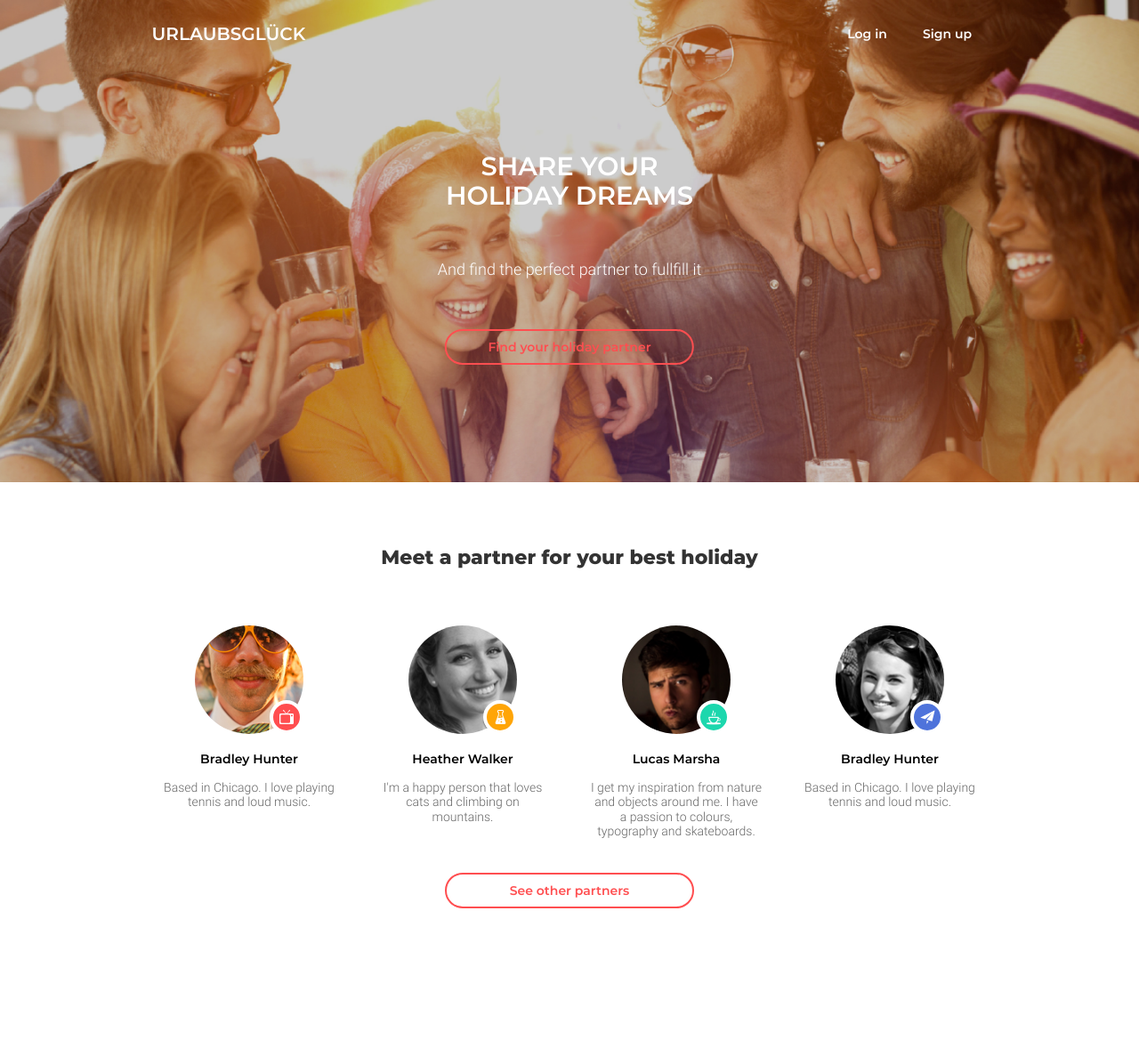
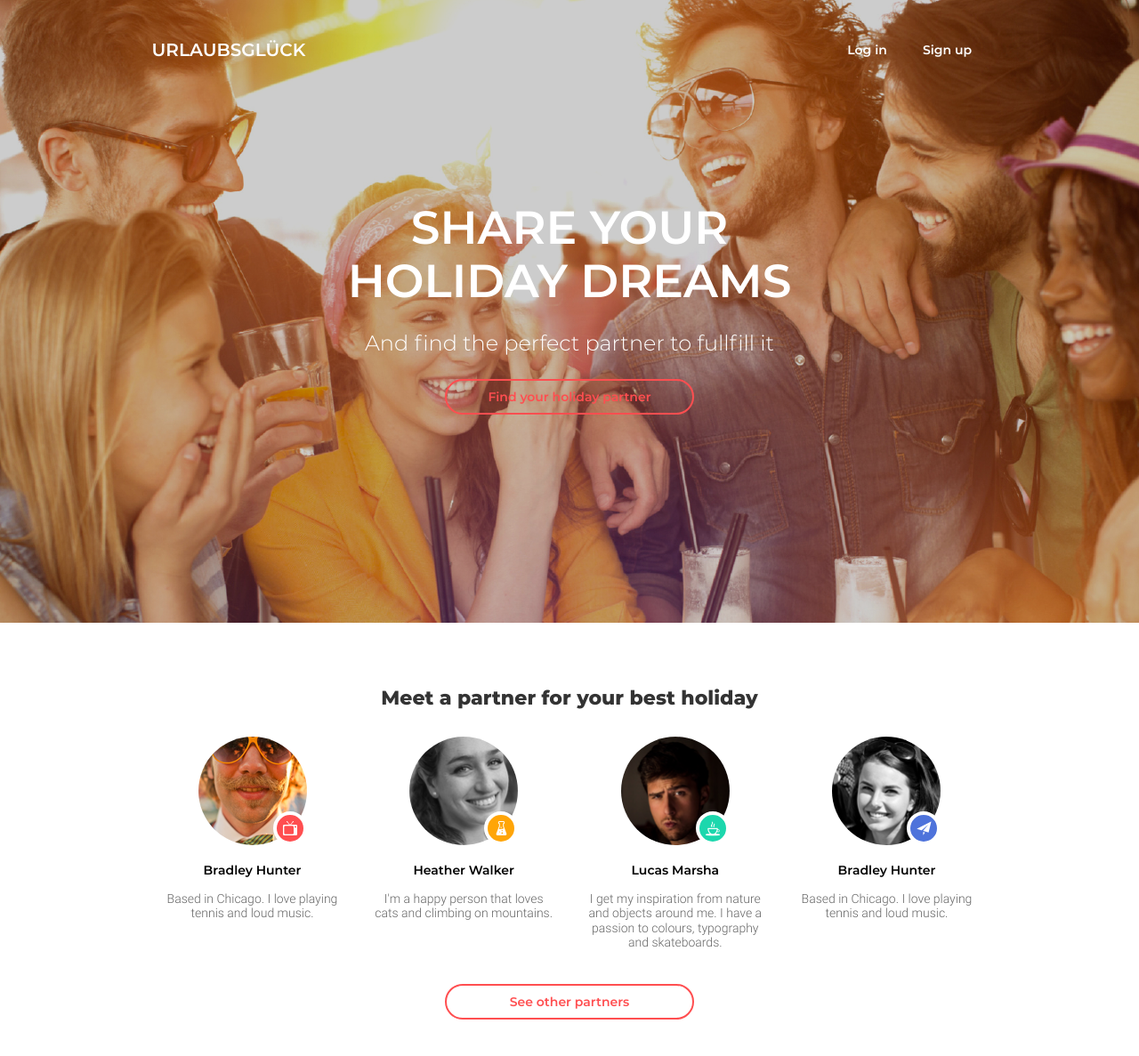
Before and after one commit to YuliaNikolaeva/goit-fe-course, a web app: file html-css/module-08/index.html in a window 1280 px wide. Shown: the whole page at 89% size. Before the commit the page ends 1021 px from the top, so only its background shows below. Run offline with its HTML, style and script files only (its server is not run), Linux system fonts and the light colour scheme; some libraries are stand-ins or nearby versions.

Commit message:
fix media code

```diff
--- a/html-css/module-08/css/slyle.css
+++ b/html-css/module-08/css/slyle.css
@@ -2,8 +2,7 @@
     margin: 0;
     padding: 0;
     border: 0;
-    outline: none;
-    font-family: 'Montserrat';
+    font-family: 'Montserrat', sans-serif ;
 }
 
 .visually-hidden:not(:focus):not(:active), input[type="checkbox"].visually-hidden, input[type="radio"].visually-hidden {
@@ -29,18 +28,18 @@
 
 .text-screen,
 .about-partner {
-    font-family: 'Roboto';
+    font-family: 'Roboto', sans-serif;
 }
 
 /* red */
-.see-partners-button {
+.see-partners-button,
+.find-partner-button {
     color: rgba(255, 78, 80, 255);
 }
 
 /* black */
-.lead-box-partner {
+.lead-list-partner {
     color: rgba(51, 51, 51, 255);
-    padding-bottom: 14px;
 }
 
 /* gray */
@@ -49,26 +48,34 @@
 }
 
 /* white */
-
-.text-box-screen {
+.text-box-screen,
+.logo a,
+.text-box-slide,
+.authorization,
+.registration,
+.see-partners-button:hover,
+.find-partner-button:hover  {
     color: rgba(255, 255, 255, 1);
 }
 
 /* Header  */
 
-.head-section {
+.wrapper-slide {
     height: 542px;
-    padding-bottom: 68px;
+    background-image: url(../img/cover/main-cover.png);
+    background-color: rgba(0, 0, 0, 1);
+    background-repeat: no-repeat;
+    background-size: cover;
+    background-position: center;
 }
 
-.wrapper-header {
+.header {
     display: flex;
     flex-direction: column-reverse;
     justify-content: space-between;
     height: 171px;
-    padding-top: 33px;
-    position: relative;
-    z-index: 2;
+    padding: 21px 0 38px 0;
+    margin: auto;
 }
 
 .logo {
@@ -81,7 +88,6 @@
 
 .logo a {
     text-decoration: none;
-    color: rgba(255, 255, 255, 1);
 }
 
 .box-log-in {
@@ -92,7 +98,6 @@
 
 .authorization,
 .registration {
-    color: rgba(255, 255, 255, 255);
     font-size: 14px;
     font-weight: 600;
     height: 36px;
@@ -107,52 +112,31 @@
     border: 2px solid rgba(255, 255, 255, 255);
 }
 
-/* Screen */
+/* Slide */
 
-.box-screen {
-    height: 542px;
-    width: 100%;
-    position: absolute;
-    top: 0;
-}
-
-.image-screen {
-    background-image: url(../img/cover/main-cover.png);
-    background-color: rgba(0, 0, 0, 1);
-    width: 100%;
-    height: 100%;
-    background-repeat: no-repeat;
-    background-size: cover;
-    background-position: center;
-}
-
-.text-box-screen {
+.text-box-slide {
     width: auto;
     display: flex;
     flex-direction: column;
     align-items: center;
     justify-content: space-between;
     height: 173px;
-    position: absolute;
-    top: 230px;
-    left: 50%;
-    transform: translateX(-50%);
     text-align: center;
 }
 
-.lead-screen {
+.lead-slide {
     text-transform: uppercase;
-    font-size: 29px;
+    font-size: 30px;
     font-weight: 600;
 }
 
-.text-screen {
+.text-slide {
     width: 217px;
     font-size: 18px;
     font-weight: 300;
 }
 
-.button-find-partner,
+.find-partner-button,
 .see-partners-button {
     width: 280px;
     height: 40px;
@@ -162,30 +146,26 @@
     background-color: transparent;
     font-size: 14px;
     font-weight: 600;
-    color: rgba(255, 78, 80, 1);
 }
 
 .see-partners-button:hover,
-.button-find-partner:hover {
+.find-partner-button:hover {
     background-color: rgba(255, 78, 80, 255);
-    color: rgba(255, 255, 255, 1);
 }
 
 /* Partner */
 
 .wrapper-partner {
     text-align: center;
-    padding-bottom: 55px;
+    padding: 68px 0 55px 0;
 }
 
-.lead-box-partner {
+.lead-list-partner {
     font-size: 22px;
-    width: 278px;
-    margin: 0 auto;
-    text-align: center;
+    padding-bottom: 14px;
 }
 
-.box-partner {
+.list-partner {
     list-style: none;
     width: 194px;
     padding-bottom: 29px;
@@ -201,17 +181,19 @@
 
 .item-partner {
     text-align: center;
+    width: 201px;
+    margin-bottom: 26px;
 }
 
-.item-partner:not(:last-child) {
-    margin-bottom: 26px;
+.item-partner:last-child {
+    margin-bottom: 0px;
 }
 
 .box-photo-partner {
     position: relative;
     width: 122px;
     padding-bottom: 20px;
-    margin: 0 auto;
+    margin: auto;
 }
 
 .icon {
@@ -260,43 +242,44 @@
 /*--- MEDIA ---*/
 
 @media (min-width: 700px) {
-    .head-section {
-        padding-bottom: 72px;
+    .wrapper-slide {
+        height: 700px;
     }
 
-    .wrapper-header {
-        width: 669px;
+    .header {
+        padding: 38px 0 152px 0;
         flex-direction: row;
         height: auto;
-        padding-top: 38px;
-        margin: 0 auto;
+        width: 669px;
     }
 
-    .text-box-screen {
-        top: 170px;
+    .text-box-slide {
         height: 240px;
     }
 
-    .text-screen {
+    .lead-slide {
+        font-size: 52px;
+    }
+
+    .text-slide {
+        font-size: 24px;
         width: auto;
     }
 
-    .lead-box-partner {
-        width: auto;
+    .wrapper-partner {
+        padding: 72px 0 41px 0;
+    }
+
+    .lead-list-partner {
         padding-bottom: 31px;
     }
 
-    .box-partner {
+    .list-partner {
+        width: 458px;
         display: flex;
+        flex-wrap: wrap;
         justify-content: space-between;
-        flex-wrap: wrap;
-        width: 458px;
-        height: 493px;
         padding-bottom: 39px;
-    }
-
-    .item-partner {
-        width: 194px;
     }
 
     .item-partner:nth-last-child(-n+2) {
@@ -305,18 +288,16 @@
 }
 
 @media (min-width: 1200px) {
-    .wrapper-header {
+    .header {
         width: 939px;
-        padding-top: 20px;
     }
 
-    .box-partner {
-        padding-top: 33px;
+    .list-partner {
         width: 914px;
-        height: auto;
     }
 
     .item-partner:nth-last-child(-n+4) {
         margin-bottom: 0;
     }
+
 }
--- a/html-css/module-08/index.html
+++ b/html-css/module-08/index.html
@@ -12,29 +12,23 @@
 </head>
 <body>
     <h1 class="visually-hidden">It's my first adaptive site</h1>
-    <div class="head-section">
-        <header>
-            <div class="wrapper-header">
-                <div class="logo"><a href="#">Urlaubsglück</a></div>
-                <ul class="box-log-in">
-                    <li><button type="submit" class="authorization">Log in</button></li>
-                    <li><button type="submit" class="registration">Sign up</button></li>
-                </ul>
-            </div>
+    <div class="wrapper-slide">
+        <header class="header">
+            <div class="logo"><a href="#">Urlaubsglück</a></div>
+            <ul class="box-log-in">
+                <li><button type="submit" class="authorization">Log in</button></li>
+                <li><button type="submit" class="registration">Sign up</button></li>
+            </ul>
         </header>
-
-        <div class="box-screen">
-            <div class="image-screen"></div>
-            <div class="text-box-screen">
-                <p class="lead-screen">Share your <br>holiday dreams</p>
-                <p class="text-screen">And find the perfect partner to fullfill it</p>
-                <button type="button" class="button-find-partner">Find your holiday partner</button>
-            </div>
+        <div class="text-box-slide">
+            <p class="lead-slide">Share your <br>holiday dreams</p>
+            <p class="text-slide">And find the perfect partner to fullfill it</p>
+            <button type="button" class="find-partner-button">Find your holiday partner</button>
         </div>
     </div>
     <div class="wrapper-partner">
-        <h2 class="lead-box-partner">Meet a partner for your best holiday</h2>
-        <ul class="box-partner">
+        <h2 class="lead-list-partner">Meet a partner for your best holiday</h2>
+        <ul class="list-partner">
             <li class="item-partner">
                 <div class="box-photo-partner">
                     <div class="icon tv"></div>
@@ -43,7 +37,6 @@
                 <p class="name-partner">Bradley Hunter</p>
                 <p class="about-partner">Based in Chicago. I love playing tennis and loud music.</p>
             </li>
-
             <li class="item-partner">
                 <div class="box-photo-partner">
                     <div class="icon colbe"></div>
@@ -52,7 +45,6 @@
                 <p class="name-partner">Heather Walker</p>
                 <p class="about-partner">I'm a happy person that loves cats and climbing on mountains.</p>
             </li>
-
             <li class="item-partner">
                 <div class="box-photo-partner">
                     <div class="icon cup"></div>
@@ -61,7 +53,6 @@
                 <p class="name-partner">Lucas Marsha</p>
                 <p class="about-partner">I get my inspiration from nature and objects around me. I have a passion to colours, typography and skateboards.</p>
             </li>
-
             <li class="item-partner">
                 <div class="box-photo-partner">
                     <div class="icon fly"></div>
```
